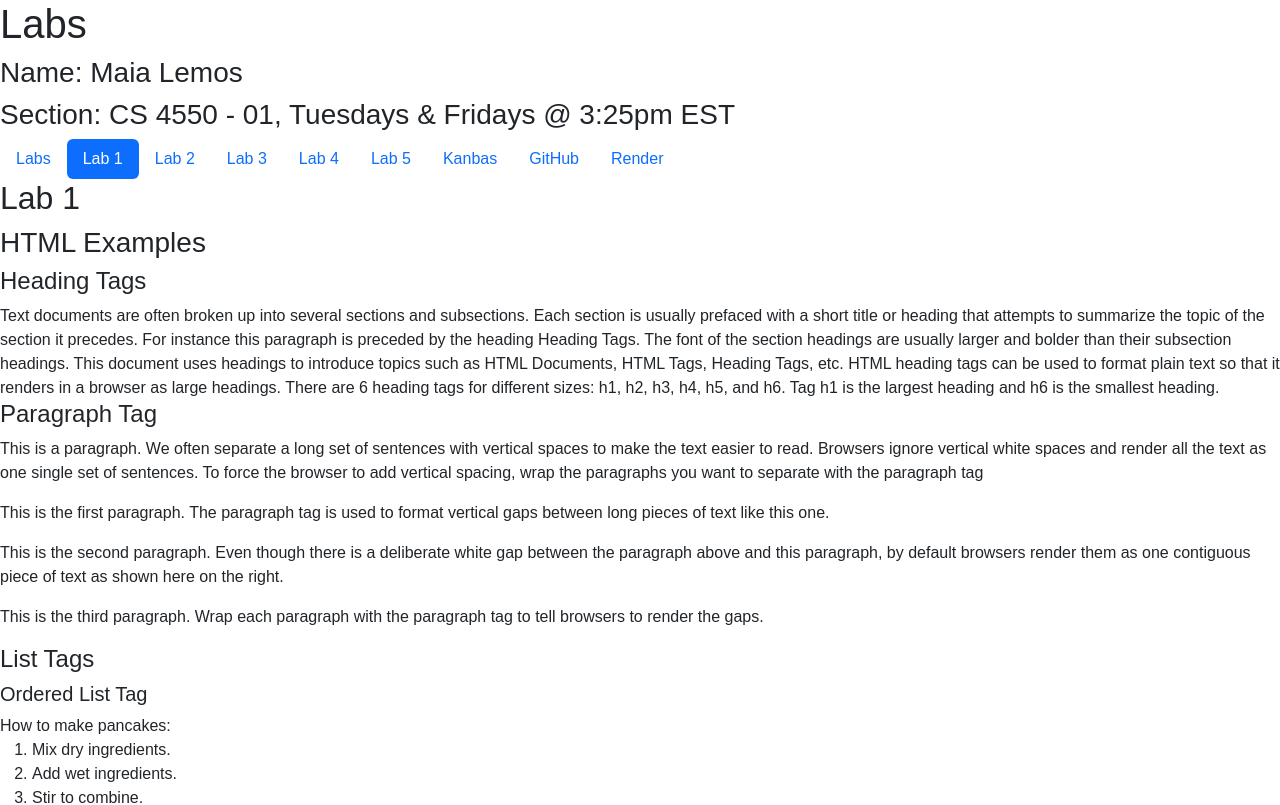
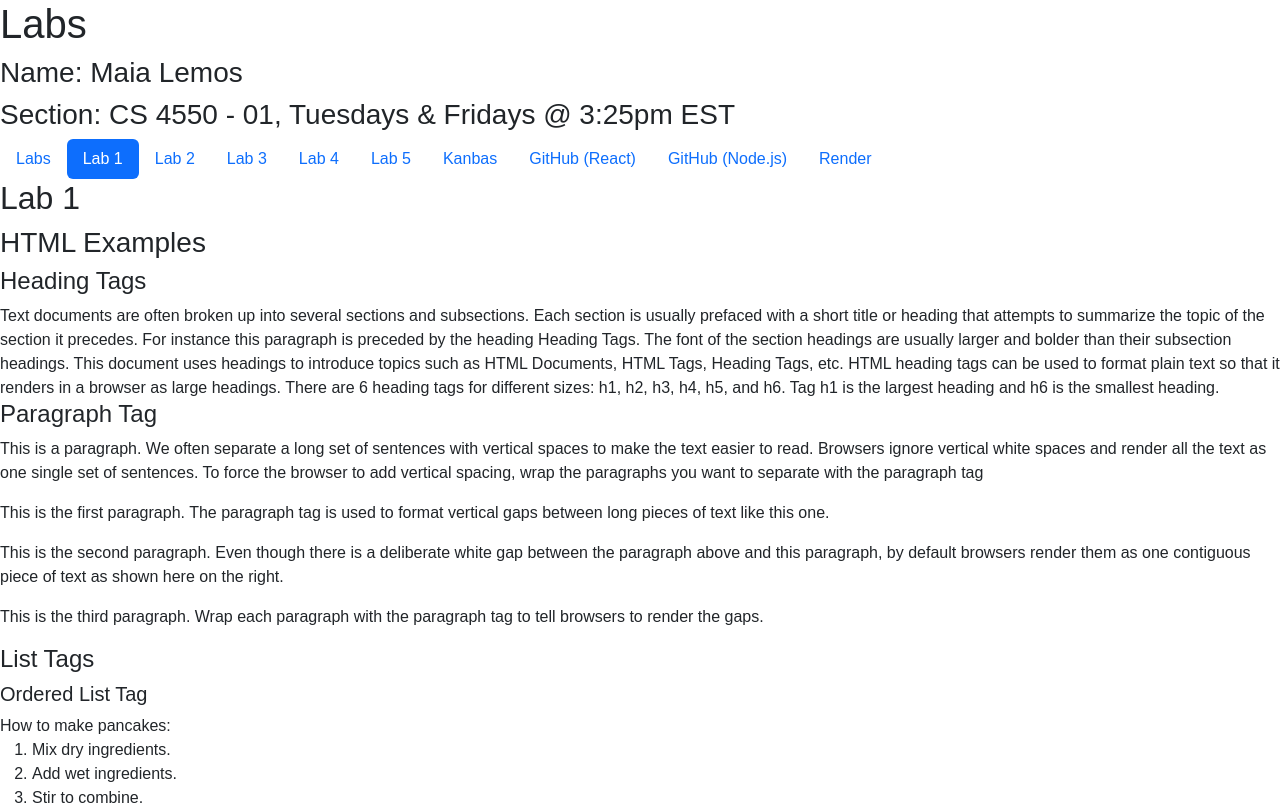
Before and after one commit to maialeelemos/kanbas-react-web-app, a React (Create React App) app: page /#/Labs/Lab1 in a window 1280 px wide. Shown: the top 805 px of the page. Built offline with nearby package versions, Linux system fonts and the light colour scheme; no server answers.

Commit message:
Adds github repo for node.js project

```diff
--- a/src/Labs/TOC.tsx
+++ b/src/Labs/TOC.tsx
@@ -45,7 +45,12 @@
       </li>
       <li className="nav-item">
         <a id="wd-github" href="https://github.com/maialeelemos/kanbas-react-web-app/tree/main" className="nav-link">
-          GitHub
+          GitHub (React)
+        </a>
+      </li>
+      <li className="nav-item">
+        <a id="wd-github" href="https://github.com/maialeelemos/kanbas-node-server-app" className="nav-link">
+          GitHub (Node.js)
         </a>
       </li>
       <li className="nav-item">
```
